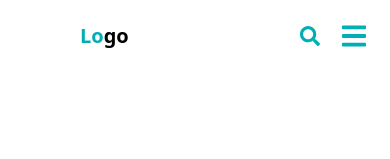
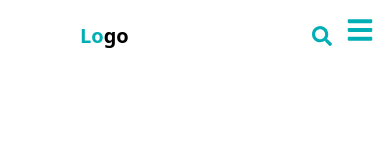
Before and after one commit to Evaristekanova/bookStore-fn, a React (Vite) app: page / in a window 390 px wide. Shown: the top 159 px of the page. Built offline with nearby package versions, Linux system fonts and the light colour scheme.

Commit message:
change some style

```diff
--- a/src/components/Navbar.tsx
+++ b/src/components/Navbar.tsx
@@ -97,23 +97,15 @@ const Navbar = () => {
             />
           </div>
           {isDropdownOpen ? (
-            <button
-              type="button"
-              className="inline-flex items-center p-2 w-10 h-10 justify-center text-sm text-gray-500 rounded-lg md:hidden hover:bg-gray-100 focus:outline-none focus:ring-2 focus:ring-gray-200"
+            <AiFillCloseCircle
+              className="block md:hidden w-7 h-7 text-lightGreen"
               onClick={() => setIsDropdownOpen(!isDropdownOpen)}
-            >
-              <span className="sr-only">Open main menu</span>
-              <AiFillCloseCircle className="w-7 h-7 text-lightGreen" />
-            </button>
+            />
           ) : (
-            <button
-              type="button"
-              className="inline-flex items-center p-2 w-10 h-10 justify-center text-sm text-gray-500 rounded-lg md:hidden hover:bg-gray-100 focus:outline-none focus:ring-2 focus:ring-gray-200"
+            <FaBars
+              className="block md:hidden w-7 h-7 text-lightGreen"
               onClick={() => setIsDropdownOpen(!isDropdownOpen)}
-            >
-              <span className="sr-only">Open main menu</span>
-              <FaBars className="w-7 h-7 text-lightGreen" />
-            </button>
+            />
           )}
           {isDropdownOpen && (
             <div
--- a/src/main.tsx
+++ b/src/main.tsx
@@ -10,7 +10,7 @@ import { Provider } from "react-redux";
 import {store} from "./redux/store";
 import AppWithNavbarAndFooter from "./components/AppWithFooterAndNavbar";
 import AppWithNabar from "./components/AppWithNabar";
-import DashboardIndex from "./dashboard/DashBoardIndex";
+import DashboardIndex from "./dashboard/DashboardIndex"
 import "./index.css";
 
 const httpLink = createHttpLink({
```
